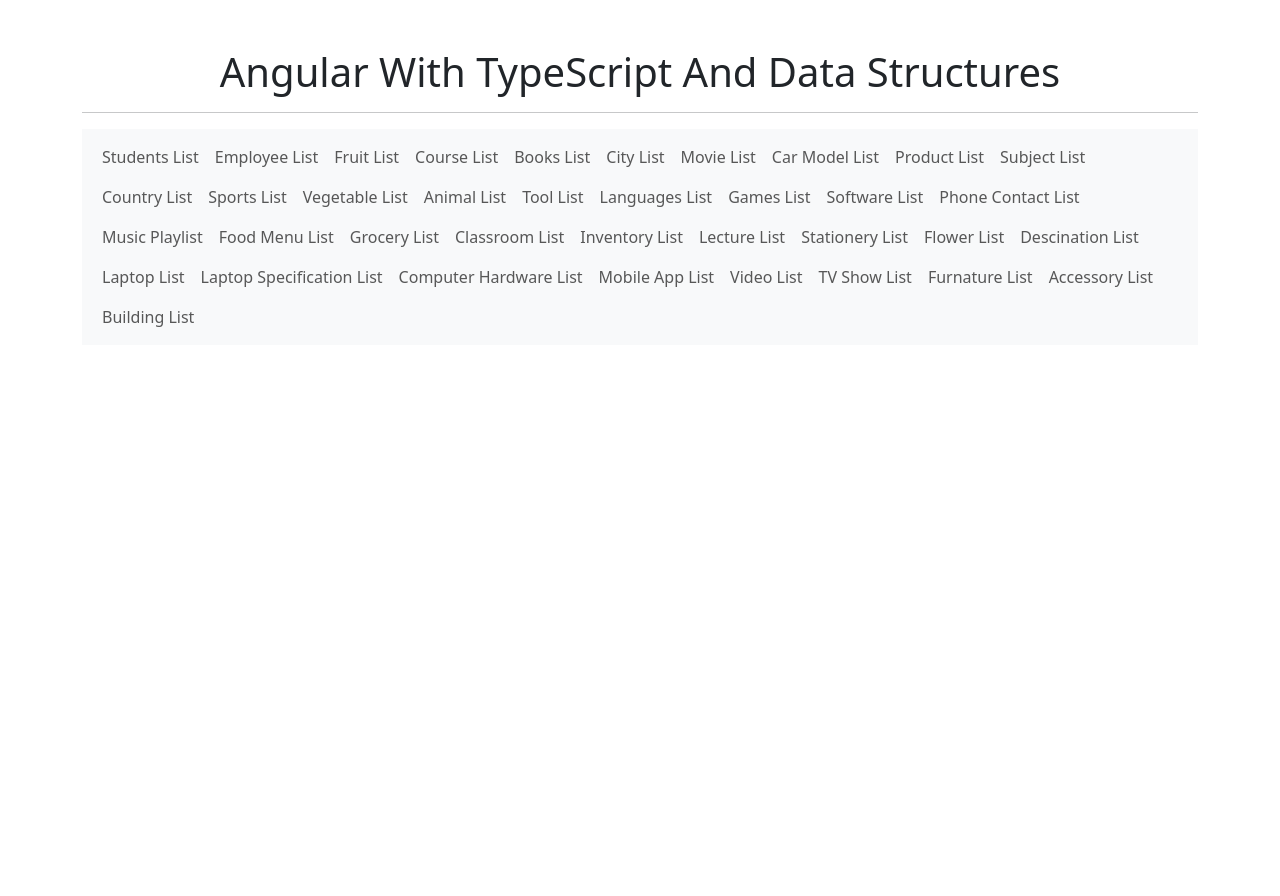
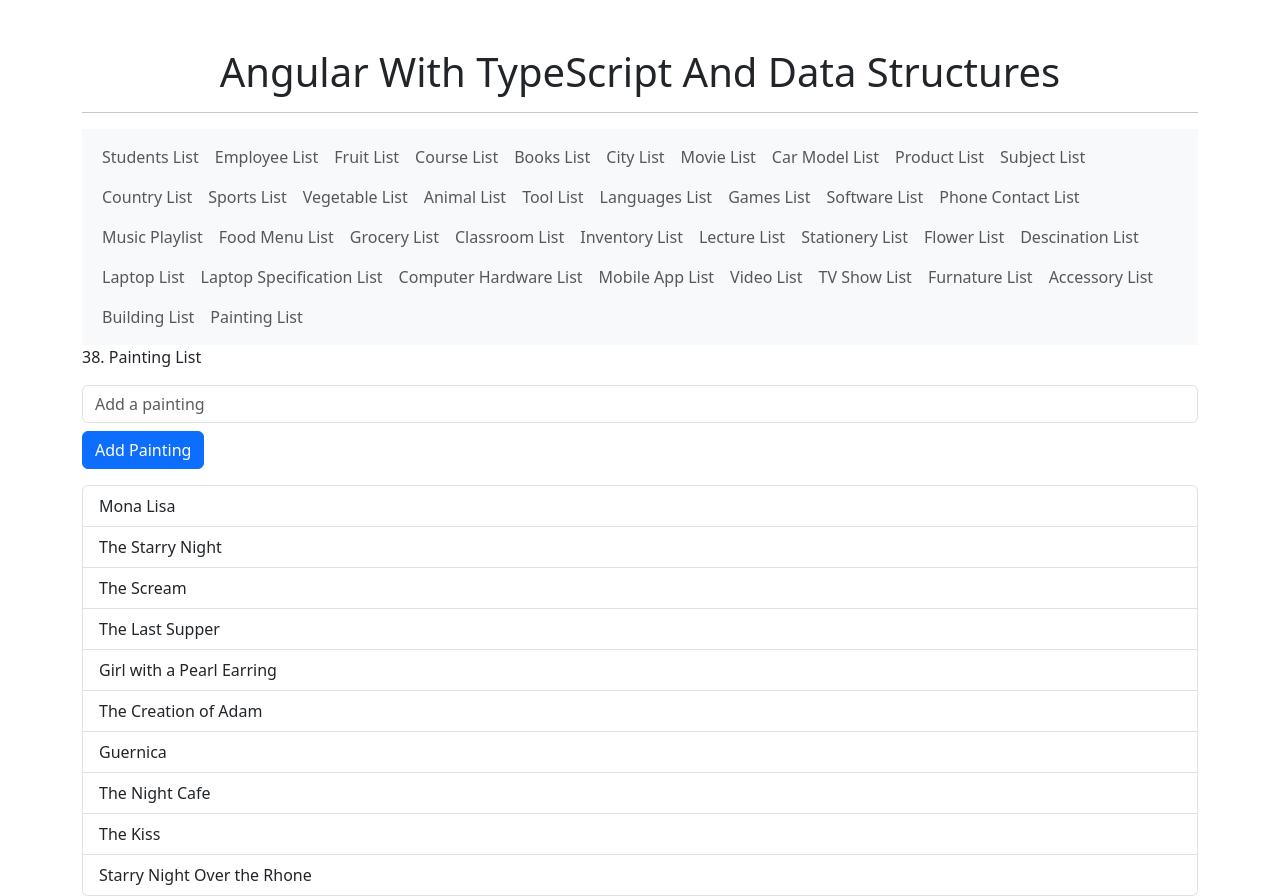
Before and after one commit to muningg/Angular_With_TypeScript_And_Data_Structures, an Angular app: page /painting-list in a window 1280 px wide. Before the commit this address led to /. Before the commit the page ends 800 px from the top, so only its background shows below. Built offline with nearby package versions, Linux system fonts and the light colour scheme.

Commit message:
feat(painting-list): implement painting list management
- Added PaintingListComponent for adding and displaying paintings.
- Updated routing for painting list access.

```diff
--- a/src/app/app.component.html
+++ b/src/app/app.component.html
@@ -115,6 +115,9 @@
         <li class="nav-item">
           <a class="nav-link" routerLink="/building-list">Building List</a>
         </li>
+        <li class="nav-item">
+          <a class="nav-link" routerLink="/painting-list">Painting List</a>
+        </li>
       </ul>
     </div>
   </nav>
--- a/src/app/app.module.ts
+++ b/src/app/app.module.ts
@@ -43,6 +43,7 @@
 import { FurnitureListComponent } from './components/furniture-list/furniture-list.component';
 import { AccessoryListComponent } from './components/accessory-list/accessory-list.component';
 import { BuildingListComponent } from './components/building-list/building-list.component';
+import { PaintingListComponent } from './components/painting-list/painting-list.component';
 
 @NgModule({
   imports: [
@@ -91,6 +92,7 @@
     FurnitureListComponent,
     AccessoryListComponent,
     BuildingListComponent,
+    PaintingListComponent,
   ],
   providers: [],
   bootstrap: [AppComponent]
--- a/src/app/app.routes.ts
+++ b/src/app/app.routes.ts
@@ -36,6 +36,7 @@
 import { FurnitureListComponent } from './components/furniture-list/furniture-list.component';
 import { AccessoryListComponent } from './components/accessory-list/accessory-list.component';
 import { BuildingListComponent } from './components/building-list/building-list.component';
+import { PaintingListComponent } from './components/painting-list/painting-list.component';
 
 export const routes: Routes = [
     {path: 'students-list', component: StudentListComponent},
@@ -75,5 +76,6 @@
     {path: 'furnature-list', component: FurnitureListComponent},
     {path: 'accessory-list', component: AccessoryListComponent},
     {path: 'building-list', component: BuildingListComponent},
+    {path: 'painting-list', component: PaintingListComponent},
 
 ];
--- /dev/null
+++ b/src/app/components/painting-list/painting-list.component.html
@@ -0,0 +1,10 @@
+<p>38. Painting List</p>
+<input type="text" class="form-control" [(ngModel)]="newPainting" placeholder="Add a painting" />
+
+<button class="btn btn-primary mt-2" (click)="addPainting()">Add Painting</button>
+
+<ul class="mt-3 list-group">
+  <li class="list-group-item" *ngFor="let painting of paintings">
+    {{painting}}
+  </li>
+</ul>
--- /dev/null
+++ b/src/app/components/painting-list/painting-list.component.ts
@@ -0,0 +1,18 @@
+import { Component } from '@angular/core';
+
+@Component({
+  selector: 'app-painting-list',
+  templateUrl: './painting-list.component.html',
+  styleUrl: './painting-list.component.css'
+})
+export class PaintingListComponent {
+  paintings: string[] = ['Mona Lisa', 'The Starry Night', 'The Scream', 'The Last Supper', 'Girl with a Pearl Earring', 'The Creation of Adam', 'Guernica', 'The Night Cafe', 'The Kiss', 'Starry Night Over the Rhone'];
+  newPainting: string = '';
+
+  addPainting() {
+    if (this.newPainting.trim()) {
+      this.paintings.push(this.newPainting);
+      this.newPainting = '';
+    }
+  }
+}
```
Also changed, not shown: src/app/components/painting-list/painting-list.component.css (added), 1 other file (tests, documents, lock files or other folders).
